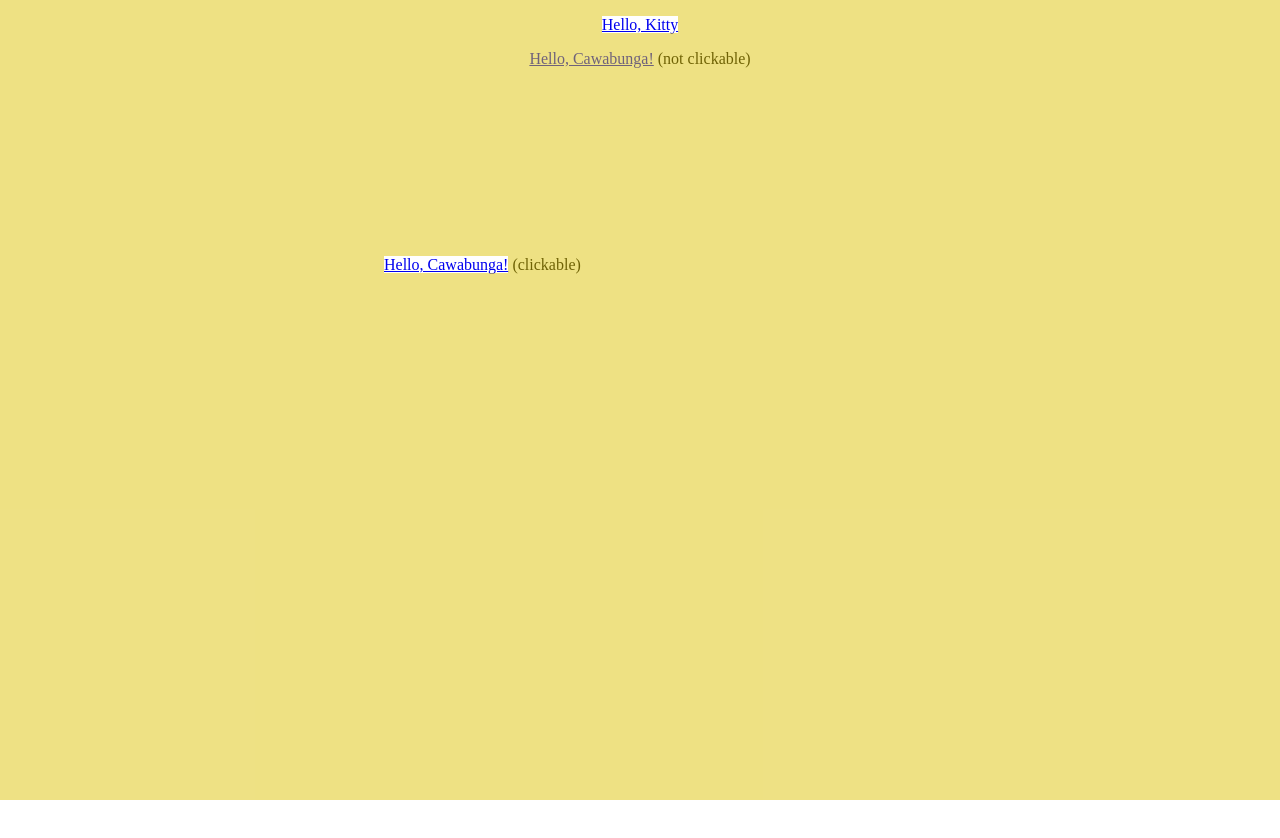
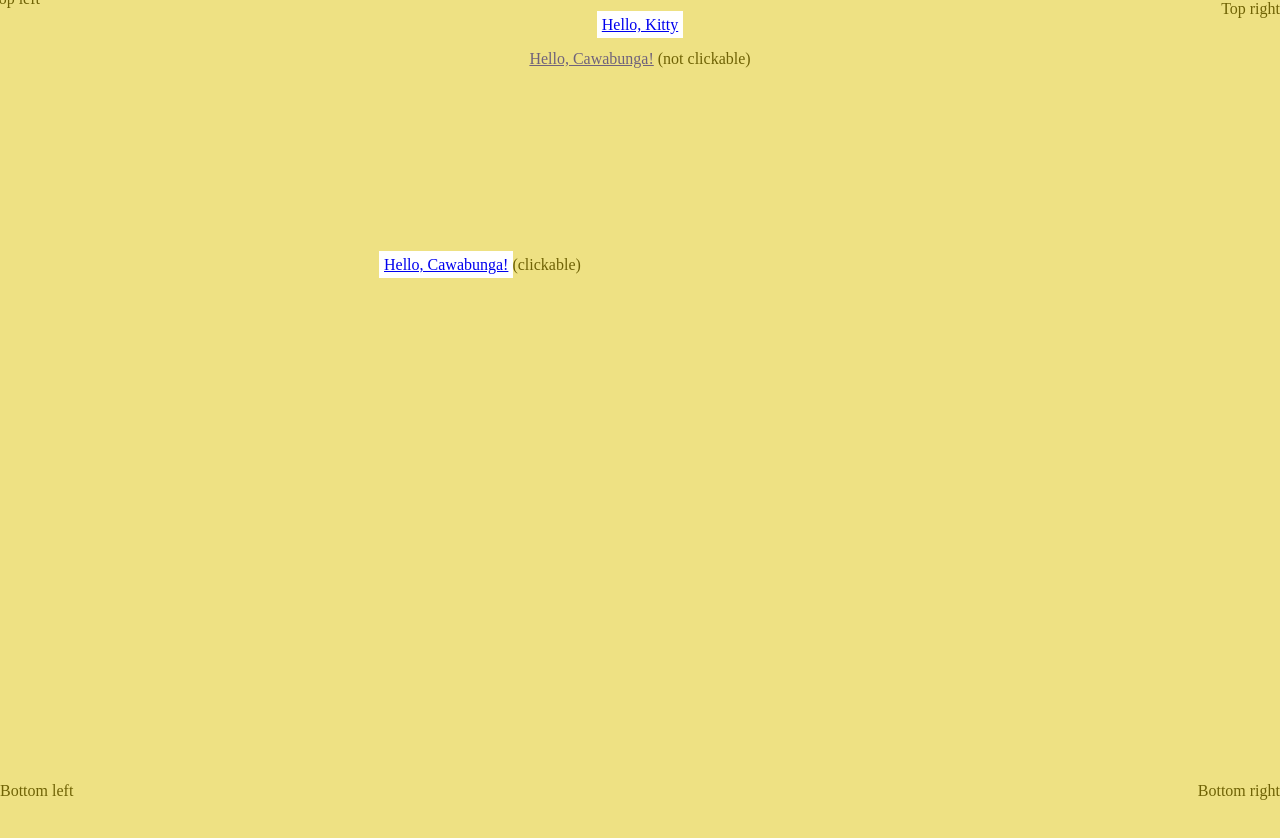
Before and after one commit to cawabunga/layer-mask, a website built with webpack: page example/index.html in a window 1280 px wide. Before the commit the page ends 800 px from the top, so only its background shows below. Built offline with nearby package versions, Linux system fonts and the light colour scheme; files whose address does not match are found by name.

Commit message:
Fix adding padding for elements placed on the border

```diff
--- a/example/index.html
+++ b/example/index.html
@@ -10,10 +10,38 @@
       text-align: center;
     }
 
+    .push {
+      height: 1000px
+    }
+
     .position-1 {
       position: absolute;
       left: 30%;
       top: 30%
+    }
+
+    .on-border-1 {
+      position: fixed;
+      top: -10px;
+      left: -10px;
+    }
+
+    .on-border-2 {
+      position: fixed;
+      top: 0;
+      right: 0;
+    }
+
+    .on-border-3 {
+      position: fixed;
+      bottom: 0;
+      left: 0;
+    }
+
+    .on-border-4 {
+      position: fixed;
+      bottom: 0;
+      right: 0;
     }
   </style>
 </head>
@@ -31,7 +59,20 @@
   <a href="javascript:void(0)" onclick="alert('Clicked')" id="link-2">Hello, Cawabunga!</a> (clickable)
 </p>
 
-<div id="canvas"></div>
+<div class="on-border-1">
+  <span id="block-1">Top left</span>
+</div>
+<div class="on-border-2">
+  <span id="block-2">Top right</span>
+</div>
+<div class="on-border-3">
+  <span id="block-3">Bottom left</span>
+</div>
+<div class="on-border-4">
+  <span id="block-4">Bottom right</span>
+</div>
+
+<div class="push"></div>
 
 <script src="../serve/layer-mask.js"></script>
 <script>
@@ -39,6 +80,7 @@
         const manager = new layerMask.LayerMaskManager(document.querySelector('body'));
         const mask = new layerMask.LayerMask(document.querySelectorAll('#link-1, #link-2'), {
             modifiers: ['click-through', 'debug'],
+            padding: 5,
         });
         manager.revealMask(mask);
     }());
--- a/src/LayerMask.js
+++ b/src/LayerMask.js
@@ -125,8 +125,8 @@ class LayerMask {
         const vertexes = ClientRect.getVertexes(rectangles);
         const points = [p0, pN].concat(...vertexes);
 
-        const colPositions = Point.mapX(points);
-        const rowPositions = Point.mapY(points);
+        const colPositions = Point.mapX(points).filter(number => number >= 0 );
+        const rowPositions = Point.mapY(points).filter(number => number >= 0 );
 
         const rowsCount = rowPositions.length - 1;
         const colsCount = colPositions.length - 1;
```
